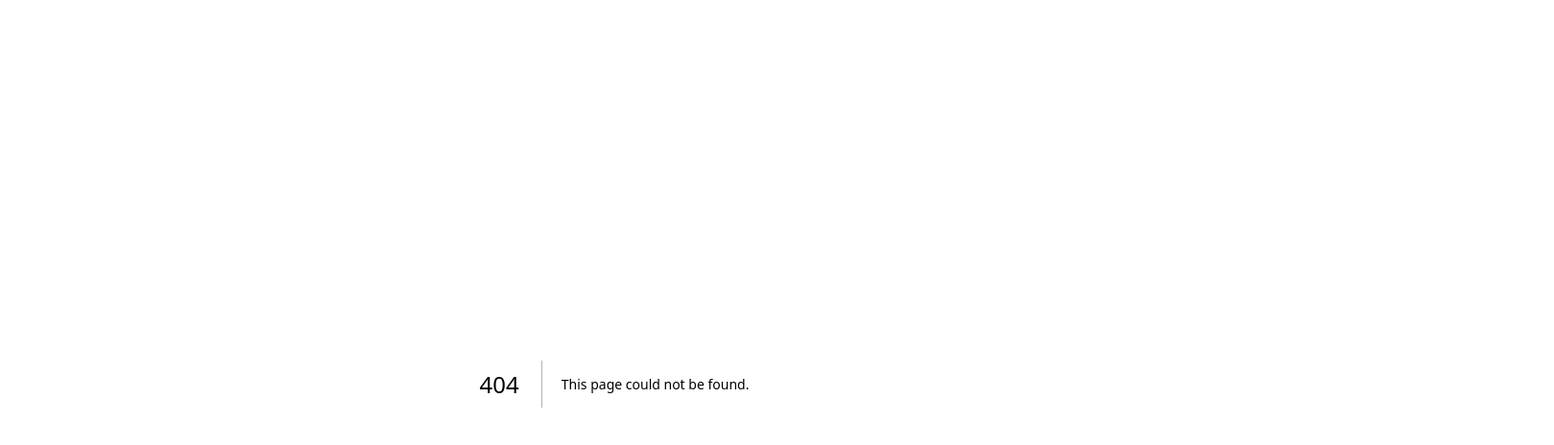
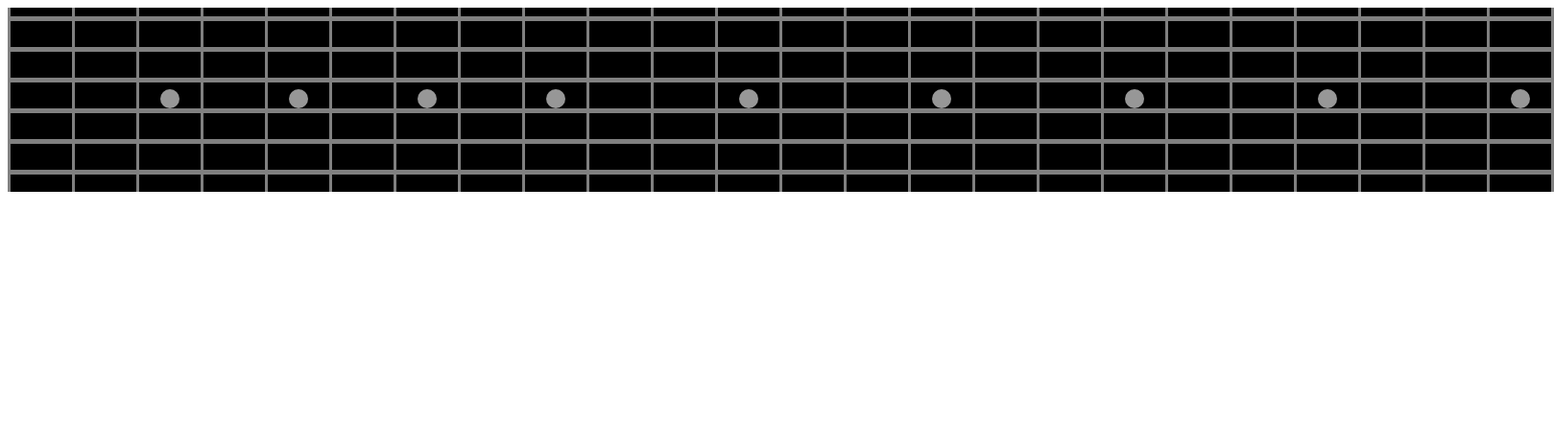
Before and after one commit to T-9999-K/fretboard-app, a Next.js app: page /sample in a window 1280 px wide. Before the commit this address had no page. Shown: the top 464 px of the page at 96% size, 1619 px wide, since content can reach past the window. Built offline with nearby package versions, Linux system fonts and the light colour scheme.

Commit message:
add view fletboard

```diff
--- /dev/null
+++ b/components/ui-parts/flet/index.tsx
@@ -0,0 +1,92 @@
+import styled from "styled-components"
+import { useState, useCallback } from 'react'
+import PressMark from '../pressMark'
+
+type FletProps = {
+    fletNo: number
+    stringsNo: number
+}
+
+const FirstFlet = 1
+const FourthStrings = 4
+const labelMarked = [3,5,7,9,12,15,18,21,24]
+const FletFirstBack = styled.div`
+    background-color:black;
+    text-align:center;
+    width:4rem;
+    height:2rem;
+    vertical-align:middle;
+    border-left: 0.2rem solid gray;
+    border-right: 0.2rem solid gray;
+    position:relative;
+    afterContent:'aaaaa'
+`
+
+const FletBack = styled.div`
+    background-color:black;
+    text-align:center;
+    width:4rem;
+    height:2rem;
+    vertical-align:middle;
+    border-right: 0.2rem solid gray;
+    position:relative;
+`
+
+const Strigs = styled.span`
+    background-color:gray;
+    width:4rem;
+    height:0.3rem;
+    display: inline-block;
+`
+
+const CircleLabel = styled.span`
+    display: inline-block;
+    width: 1.25rem;
+    height: 1.25rem;
+    background-color:#d7d7d7;
+    border-radius: 50%;
+    position:absolute;
+    top: -0.7rem;
+    left:1.4rem;
+    opacity:0.7
+`
+
+// フレット
+const Flet = (props:FletProps) => {
+    const { fletNo, stringsNo } = props
+    const [pressed, setPressed] = useState(false)
+    const onClick = () => {
+        setPressed(!pressed)
+        console.log(`${fletNo}flet ${stringsNo}strings pressed!!`)
+    }
+
+    console.log("Flet display!!")
+
+    if (fletNo == FirstFlet) {
+        return (
+            <FletFirstBack onClick={onClick}>
+            <Strigs />
+            <PressMark pressed={pressed}/>
+            </FletFirstBack>
+        )
+    }
+
+    if (stringsNo == FourthStrings && labelMarked.indexOf(fletNo) > -1) {
+        return (
+            <FletBack onClick={onClick}>
+            <Strigs />
+            <CircleLabel />
+            <PressMark pressed={pressed}/>
+            </FletBack>
+        )
+    }
+
+    return(
+        <FletBack onClick={onClick}>
+        <Strigs />
+        <PressMark pressed={pressed}/>
+        </FletBack>
+    )
+}
+
+export default Flet
--- /dev/null
+++ b/components/ui-parts/fletboard/index.tsx
@@ -0,0 +1,22 @@
+import styled from "styled-components"
+import { useState, useCallback } from 'react'
+import FletStrings from '../fletstrings'
+
+const StringsCount = 6;
+
+// フレットボード
+const FletBoard = () => {
+    const fletStringsList = []
+    for (let i = 1; i <= StringsCount; i++) {
+        fletStringsList.push(<FletStrings stringsNo={i} />)
+    }
+
+    console.log("FletBoard display!!")
+    return (
+        <>
+        {fletStringsList}
+        </>
+    )
+}
+
+export default FletBoard;
--- /dev/null
+++ b/components/ui-parts/fletstrings/index.tsx
@@ -0,0 +1,30 @@
+import styled from "styled-components"
+import Flet from '../flet'
+
+const FletCout = 24
+
+type FletStringsProp = {
+    stringsNo: number
+}
+
+const FletStringsStyle = styled.div`
+    display: flex
+`
+
+// 1弦あたりのフレット
+const FletStrings = (props:FletStringsProp) => {
+    const { stringsNo } = props
+    const flets = []
+    for (let i = 1; i <= FletCout; i++) {
+        flets.push(<Flet stringsNo={stringsNo} fletNo={i} />)
+    }
+
+    console.log("FletStrings display!!")
+    return (
+        <FletStringsStyle>
+        {flets}
+        </FletStringsStyle>
+    )
+}
+
+export default FletStrings;
--- /dev/null
+++ b/components/ui-parts/pressMark/index.tsx
@@ -0,0 +1,41 @@
+import styled from "styled-components"
+
+type PressMarkProps = {
+    pressed: boolean
+}
+
+const CircleOn = styled.span`
+    display: inline-block;
+    width: 1.25rem;
+    height: 1.25rem;
+    background-color:#d7d7d7;
+    border-radius: 50%;
+    position:absolute;
+    top: 0.2rem;
+    left:1.4rem;
+`
+
+const CircleOff = styled.span`
+    display: inline-block;
+    width: 1.25rem;
+    height: 1.25rem;
+    background-color:#d7d7d7;
+    border-radius: 50%;
+    position:absolute;
+    top: 0.2rem;
+    left:1.4rem;
+    visibility:hidden;
+`
+
+// 押弦したマーク
+const PressMark = (props: PressMarkProps) => {
+    const { pressed } = props
+    console.log("PressMark display!!")
+    return (
+        <>
+        { pressed ? <CircleOn /> : <CircleOff />}
+        </>
+    )
+}
+
+export default PressMark;
--- a/package.json
+++ b/package.json
@@ -21,6 +21,7 @@
     "postcss": "8.4.23",
     "react": "18.2.0",
     "react-dom": "18.2.0",
+    "styled-components": "^6.0.0-rc.1",
     "tailwindcss": "3.3.2",
     "typescript": "5.0.4"
   },
--- /dev/null
+++ b/pages/sample.tsx
@@ -0,0 +1,11 @@
+import FletBorad from "../components/ui-parts/fletboard";
+
+const Sample = () => {
+    return(
+       <>
+       <FletBorad />
+       </>
+    )
+}
+
+export default Sample;
--- /dev/null
+++ b/styles/tailwind.css
@@ -0,0 +1,3 @@
+@tailwind base;
+@tailwind components;
+@tailwind utilities;
```
Also changed, not shown: stories/PressMark.ts (added, +8 -0 lines), 1 other file (tests, documents, lock files or other folders).
